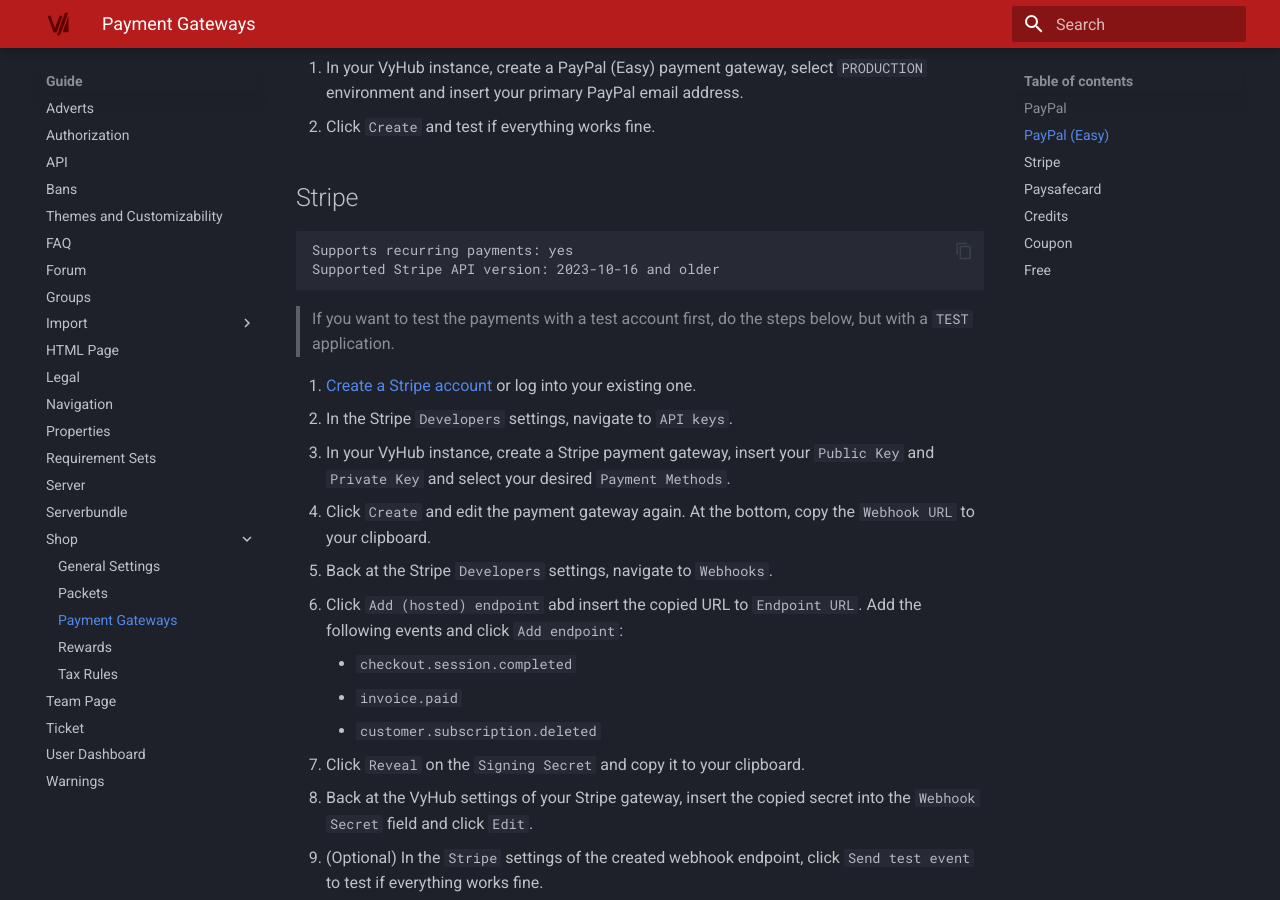
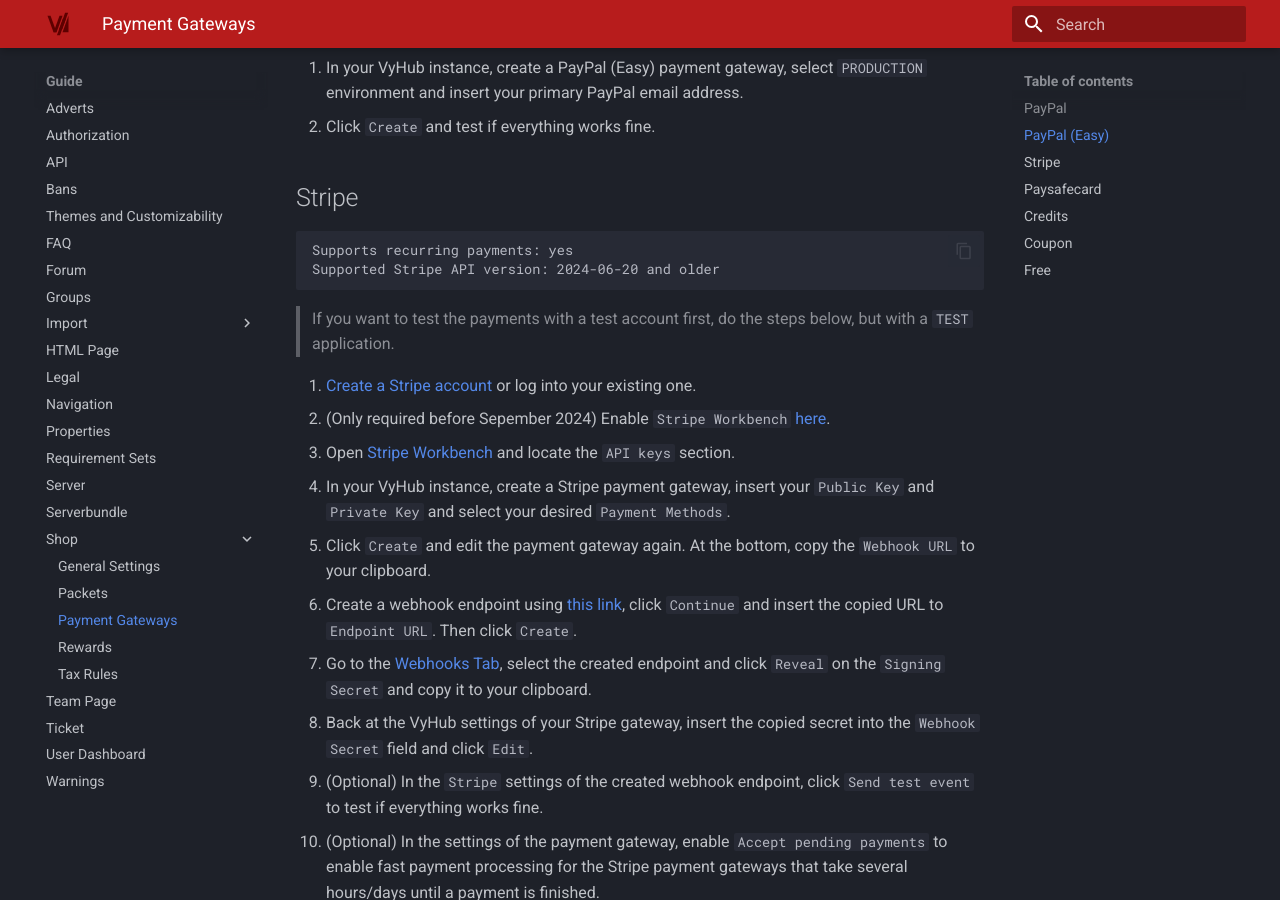
Before and after one commit to nyx-project/vyhub-documentation, an MkDocs documentation site: the page built from docs/guide/shop/payment_gateway.md, in a window 1280 px wide and 900 px high, scrolled down 1456 px. Built offline with MkDocs 1.6.1 and Material for MkDocs 9.7.7, drawn with Linux system fonts in a browser that asks for light colours; the version menu is left out.

Commit message:
Adjust stripe docs

````diff
--- a/docs/guide/shop/payment_gateway.md
+++ b/docs/guide/shop/payment_gateway.md
@@ -45,25 +45,19 @@
 
 ```
 Supports recurring payments: yes
-Supported Stripe API version: 2023-10-16 and older
+Supported Stripe API version: 2024-06-20 and older
 ```
 
 > If you want to test the payments with a test account first, do the steps below, but with a `TEST` application.
 
 1. [Create a Stripe account](https://dashboard.stripe.com/register) or log into your existing one.
-2. In the Stripe `Developers` settings, navigate to `API keys`.
+2. (Only required before Sepember 2024) Enable `Stripe Workbench` [here](https://dashboard.stripe.com/settings/early_access).
+2. Open [Stripe Workbench](https://dashboard.stripe.com/workbench/overview) and locate the `API keys` section.
 3. In your VyHub instance, create a Stripe payment gateway, insert your `Public Key` and `Private Key` and select your
    desired `Payment Methods`.
 4. Click `Create` and edit the payment gateway again. At the bottom, copy the `Webhook URL` to your clipboard.
-5. Back at the Stripe `Developers` settings, navigate to `Webhooks`.
-6. Click `Add (hosted) endpoint` abd insert the copied URL to `Endpoint URL`. Add the following events and
-   click `Add endpoint`:
-
-    - `checkout.session.completed`
-    - `invoice.paid`
-    - `customer.subscription.deleted`
-
-7. Click `Reveal` on the `Signing Secret` and copy it to your clipboard.
+5. Create a webhook endpoint using [this link](https://dashboard.stripe.com/workbench/webhooks/create?events=checkout.session.completed%2Cinvoice.paid%2Ccustomer.subscription.deleted), click `Continue` and insert the copied URL to `Endpoint URL`. Then click `Create`.
+7. Go to the [Webhooks Tab](https://dashboard.stripe.com/workbench/webhooks/), select the created endpoint and click `Reveal` on the `Signing Secret` and copy it to your clipboard.
 8. Back at the VyHub settings of your Stripe gateway, insert the copied secret into the `Webhook Secret` field and
    click `Edit`.
 9. (Optional) In the `Stripe` settings of the created webhook endpoint, click `Send test event` to test if everything
````
